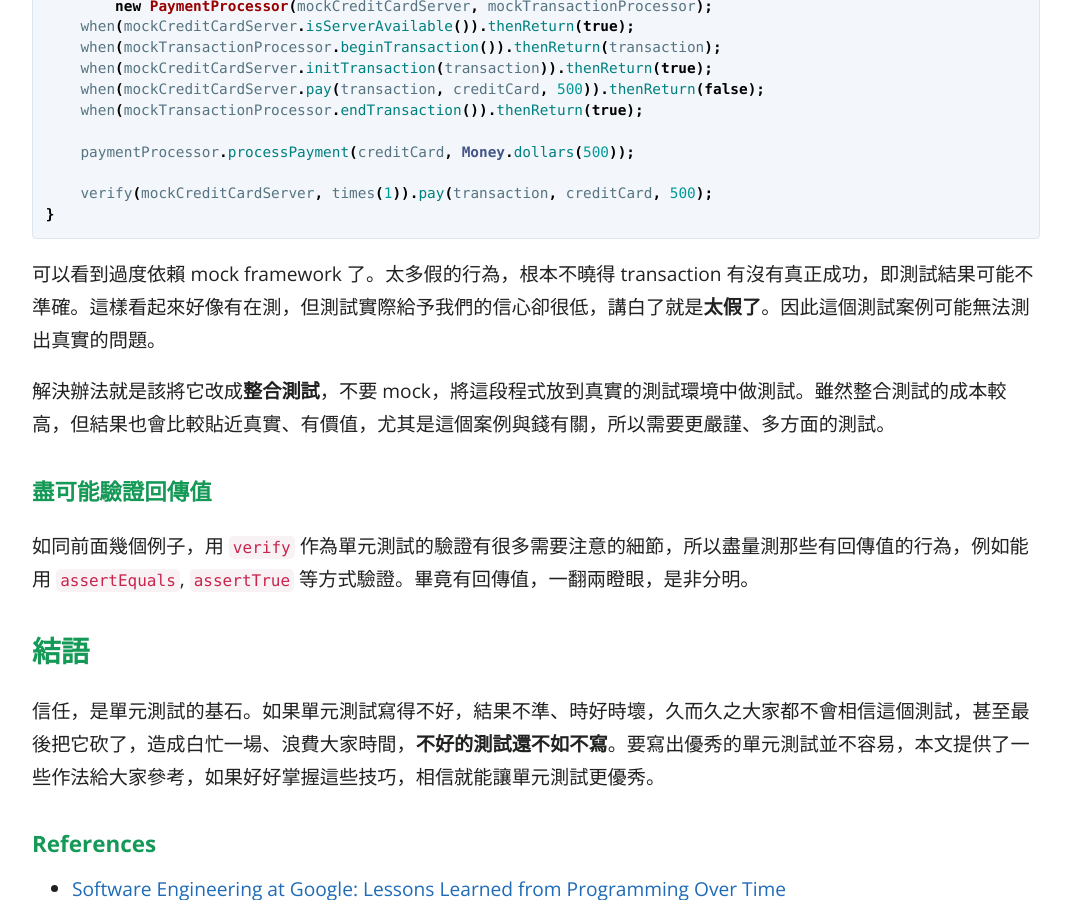
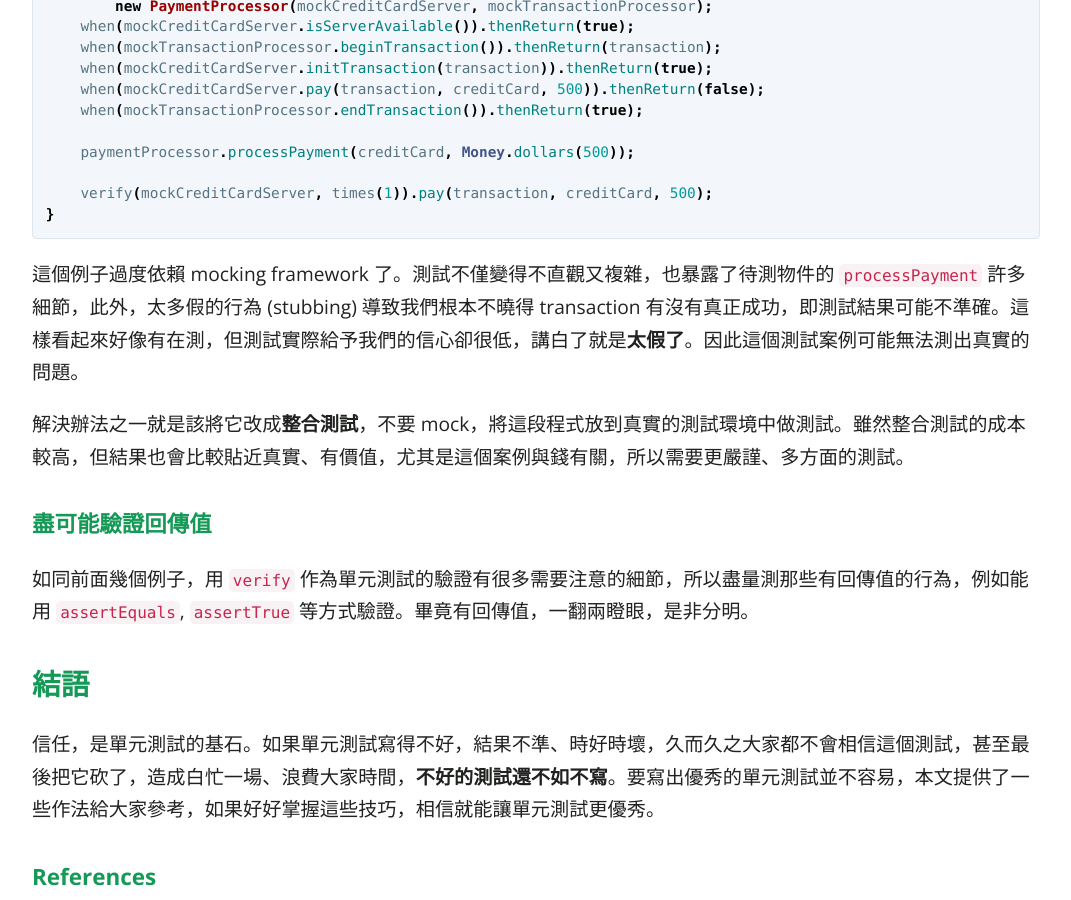
Before and after one commit to KaiSheng714/KaiSheng714.github.io, a Jekyll site: the page built from _posts/2022-09-19-good-unit-test.md, in a window 1280 px wide and 900 px high, scrolled down 5770 px. Shown: the whole window, without its empty margins (104-1175 px from the left). Built offline with Jekyll 4.4.1, drawn with Linux system fonts in a browser that asks for light colours; comment, search, counter and statistics services are not loaded.

Commit message:
good-unit-test

````diff
--- a/_posts/2022-09-19-good-unit-test.md
+++ b/_posts/2022-09-19-good-unit-test.md
@@ -171,9 +171,9 @@ public void credit_card_is_charged() {
 }
 ```
 
-可以看到過度依賴 mock framework 了。太多假的行為，根本不曉得 transaction 有沒有真正成功，即測試結果可能不準確。這樣看起來好像有在測，但測試實際給予我們的信心卻很低，講白了就是**太假了**。因此這個測試案例可能無法測出真實的問題。
+這個例子過度依賴 mocking framework 了。測試不僅變得不直觀又複雜，也暴露了待測物件的 `processPayment` 許多細節，此外，太多假的行為 (stubbing) 導致我們根本不曉得 transaction 有沒有真正成功，即測試結果可能不準確。這樣看起來好像有在測，但測試實際給予我們的信心卻很低，講白了就是**太假了**。因此這個測試案例可能無法測出真實的問題。
 
-解決辦法就是該將它改成**整合測試**，不要 mock，將這段程式放到真實的測試環境中做測試。雖然整合測試的成本較高，但結果也會比較貼近真實、有價值，尤其是這個案例與錢有關，所以需要更嚴謹、多方面的測試。
+解決辦法之一就是該將它改成**整合測試**，不要 mock，將這段程式放到真實的測試環境中做測試。雖然整合測試的成本較高，但結果也會比較貼近真實、有價值，尤其是這個案例與錢有關，所以需要更嚴謹、多方面的測試。
 
 
 ### **盡可能驗證回傳值**
````
